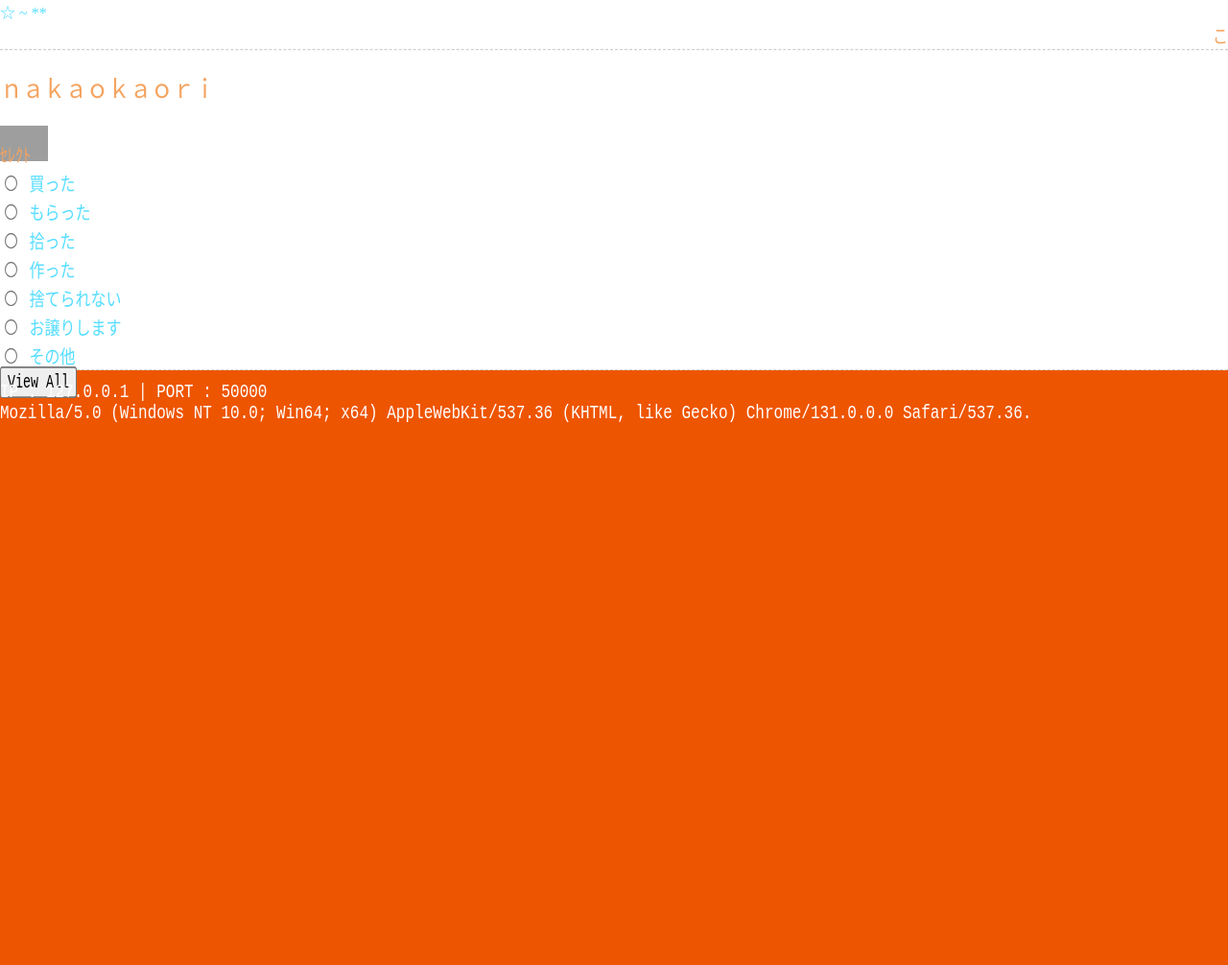
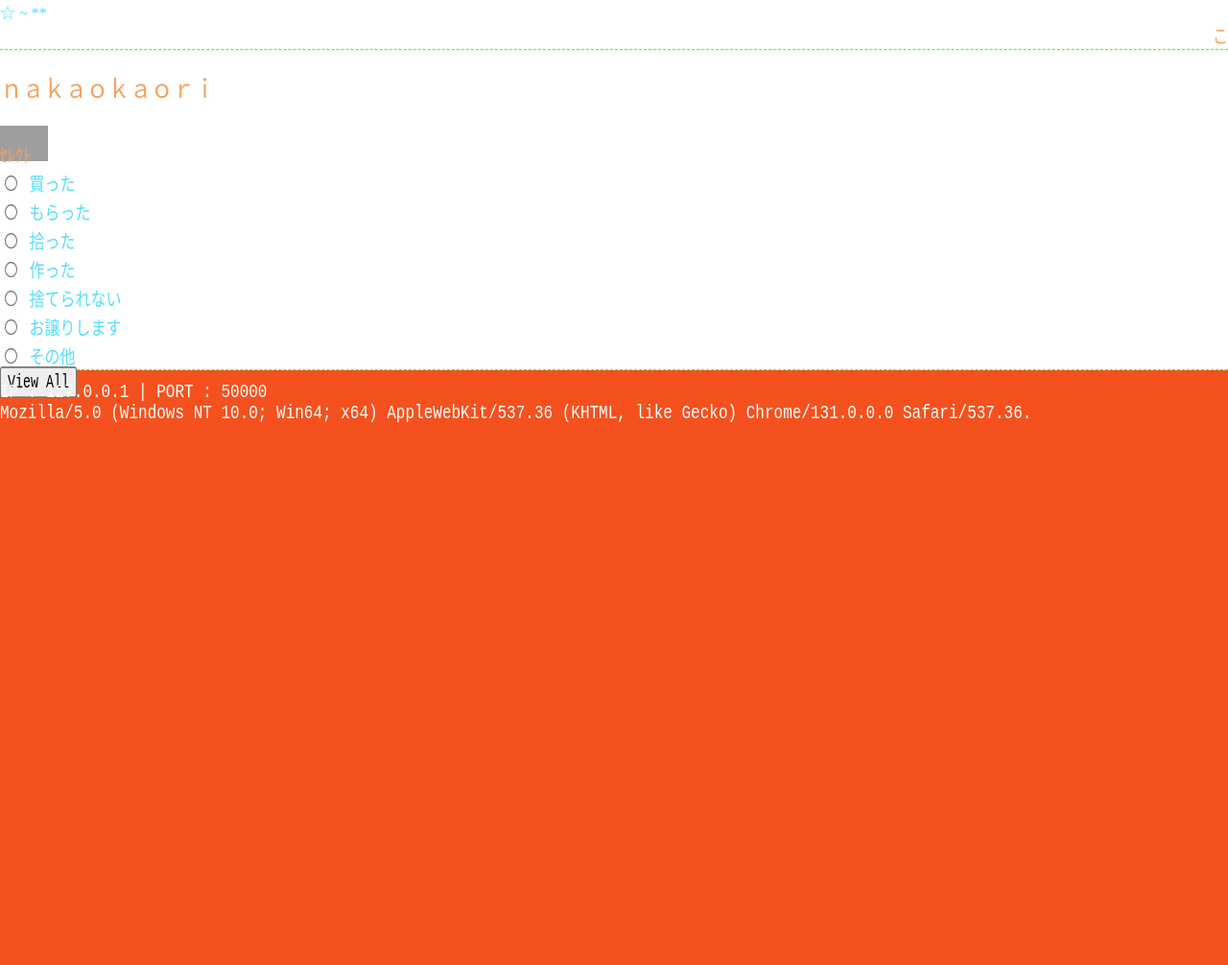
Before and after one commit to nakaokaori/the-things-i-we-own, a PHP site: page / in a window 1280 px wide. Shown: the whole page at 96% size. Run offline with PHP 8.4, Linux system fonts and the light colour scheme; some libraries are stand-ins or nearby versions; grey boxes are pictures that could not be loaded.

Commit message:
Update index.php

```diff
--- a/index.php
+++ b/index.php
@@ -64,8 +64,8 @@ fclose($fp);
         :root {
             --text-color: sandybrown;
             --hover-color: #5df;
-            --border-style: 1px dashed #cbd0d3;
-            --bg-color: #e50;
+            --border-style: 1px dashed #5f1;
+            --bg-color: #F4511E;
             --list-bg: #fdc;
             --list-text: gold;
             --org-text: #5df;
```
